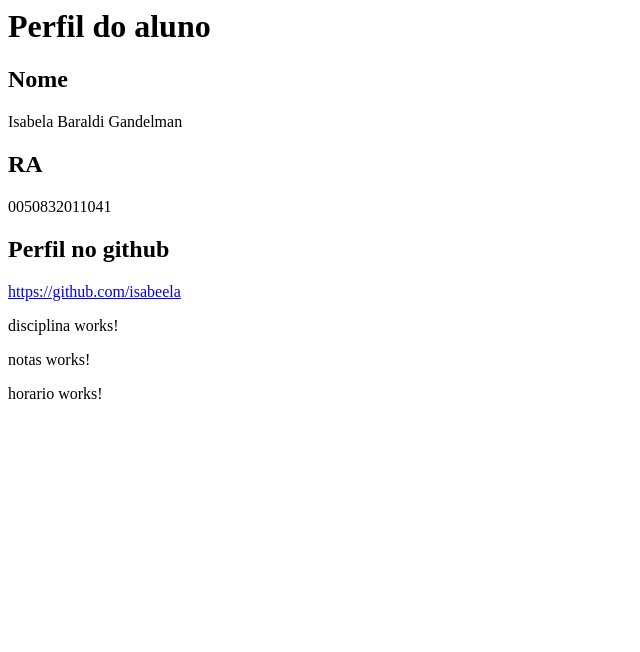
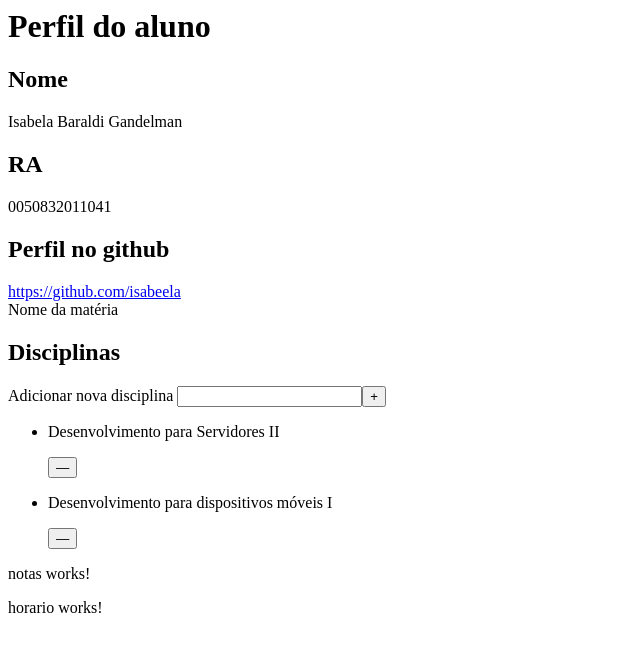
Before and after one commit to isabeela/projeto-minhas-disciplinas, an Angular app: page / in a window 1280 px wide. Shown: the top 652 px of the page, without its empty margins (0-640 px from the left). Built offline with nearby package versions, Linux system fonts and the light colour scheme.

Commit message:
4 files modified

```diff
--- a/src/app/app.module.ts
+++ b/src/app/app.module.ts
@@ -6,6 +6,7 @@ import { AppComponent } from './app.component';
 import { HelloComponent } from './hello.component';
 
 import { HomeComponent } from './home/home.component';
+
 import { DisciplinaComponent } from './disciplina/disciplina.component';
 import { NotasComponent } from './notas/notas.component';
 import { HorarioComponent } from './horario/horario.component';
--- a/src/app/disciplina/disciplina.component.html
+++ b/src/app/disciplina/disciplina.component.html
@@ -1,3 +1,15 @@
-<p>
-disciplina works!
-</p>
+<label> Nome da matéria </label>
+<section>
+  <h2>Disciplinas</h2>
+  <label>Adicionar nova disciplina
+ <input type="text" [(ngModel)]="inputValue">
+ <input type="submit" value="+" (click)="handleClick()">
+</label>
+
+  <ul>
+    <li *ngFor="let item of manutencaoService.getList()">
+      <p>{{item.name}} </p>
+      <button (click)="manutencaoService.remove(item.id)">—</button>
+    </li>
+  </ul>
+</section>
--- a/src/app/disciplina/disciplina.component.ts
+++ b/src/app/disciplina/disciplina.component.ts
@@ -1,4 +1,5 @@
 import { Component, OnInit } from '@angular/core';
+import { ManutencaoService } from '../../manutencao.service';
 
 @Component({
   selector: 'app-disciplina',
@@ -6,7 +7,17 @@ import { Component, OnInit } from '@angular/core';
   styleUrls: ['./disciplina.component.css']
 })
 export class DisciplinaComponent implements OnInit {
-  constructor() {}
+  inputValue: '';
+
+  constructor(public manutencaoService: ManutencaoService) {
+    manutencaoService.add('Desenvolvimento para Servidores II');
+    manutencaoService.add('Desenvolvimento para dispositivos móveis I');
+  }
+
+  handleClick() {
+    this.manutencaoService.add(this.inputValue);
+    this.inputValue = '';
+  }
 
   ngOnInit() {}
 }
--- a/src/manutencao.service.ts
+++ b/src/manutencao.service.ts
@@ -1,13 +1,30 @@
 import { Injectable } from '@angular/core';
 
-interface Manutencao {
+interface Subjects {
   id: number;
-  nome: String;
-  p1: number;
-  p2: number;
-  diaSemana: number;
-  horario: number;
+  name: String;
 }
 
 @Injectable()
-export class ManutencaoService {}
+export class ManutencaoService {
+  private list: Subjects[] = [];
+  constructor() {}
+
+  getList() {
+    return this.list;
+  }
+
+  add(inputValue: string) {
+    this.getList().push({
+      id: new Date().getTime(),
+      name: inputValue
+    });
+  }
+
+  remove(id: number) {
+    this.getList().splice(
+      this.getList().indexOf(this.getList().find(e => e.id === id)),
+      1
+    );
+  }
+}
```
